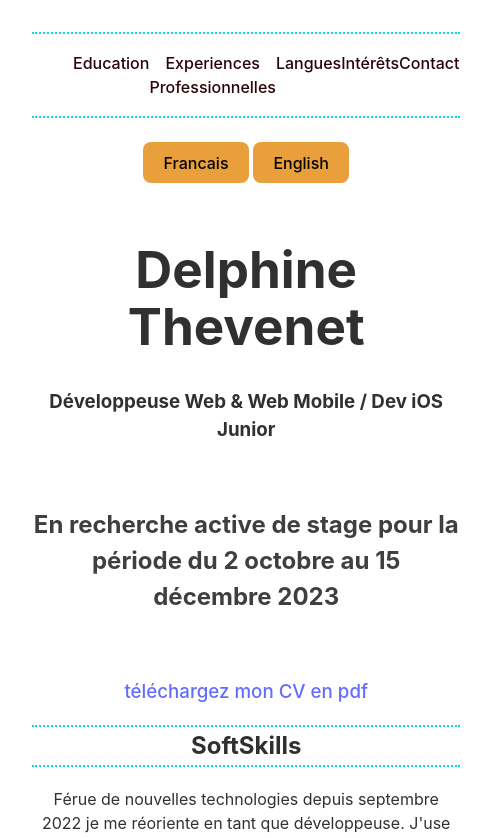
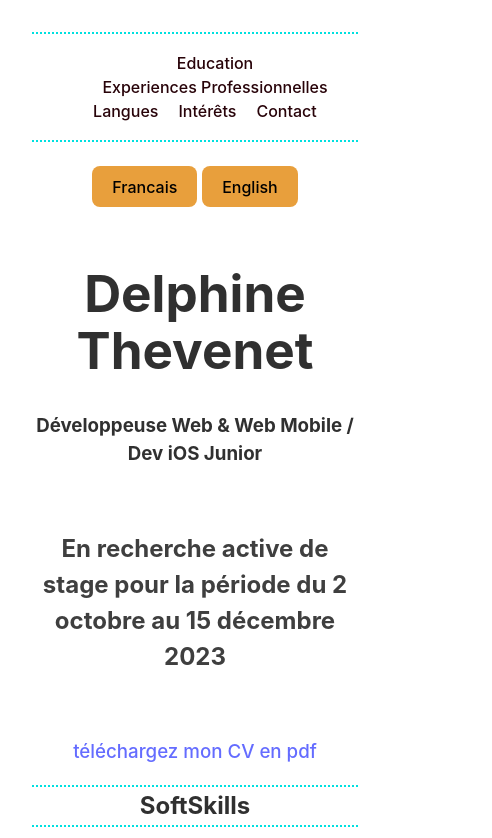
Before and after one commit to Delphine2669/Resume, a React (Vite) app: page / in a window 390 px wide. Shown: the top 838 px of the page, 492 px wide, since content can reach past the window. Built offline with nearby package versions, Linux system fonts and the light colour scheme.

Commit message:
media query

```diff
--- a/src/App.css
+++ b/src/App.css
@@ -27,6 +27,7 @@ li {
 .navBarUl {
   display: flex;
   justify-content: space-evenly;
+  flex-wrap: wrap;
 }
 
 .navBarUl a {
@@ -357,3 +358,11 @@ h3>a:hover{
 }
 
  }
+
+ @media screen and (min-width:600px) {
+.navBarUl{
+  display: flex;
+  justify-content: space-evenly;
+
+}
+  }
```
